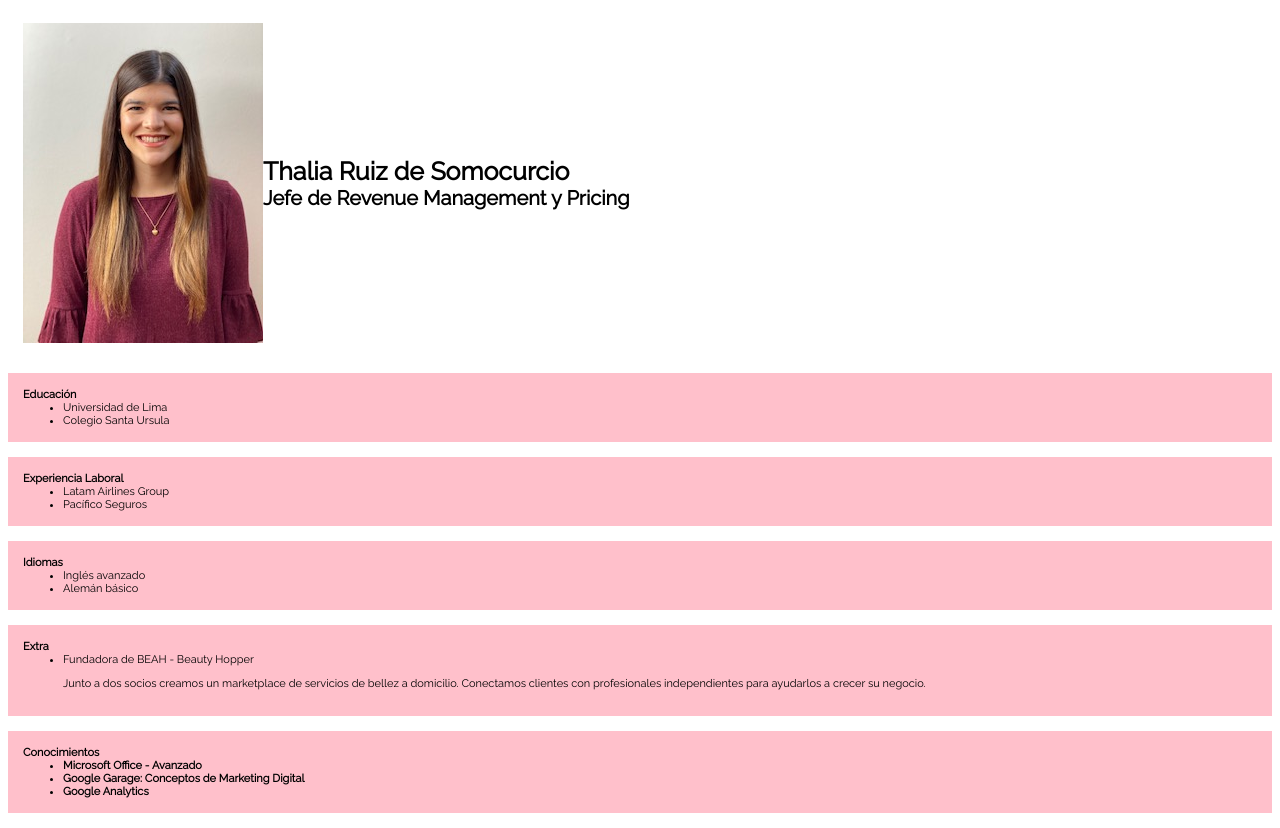
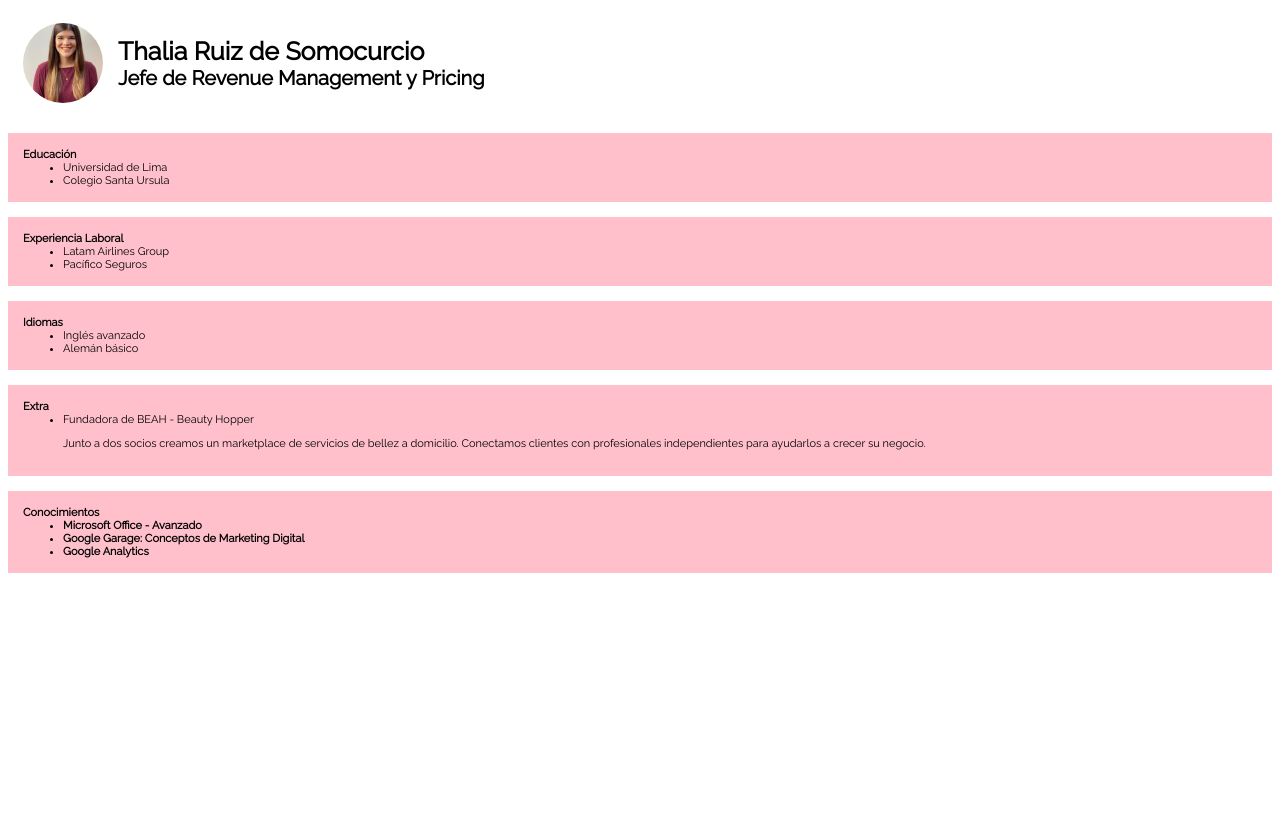
Before and after one commit to Thaliards/cv2020, a plain HTML site: page CV.html in a window 1280 px wide. After the commit the page ends 800 px from the top, so only its background shows below. Drawn offline with Linux system fonts and the light colour scheme.

Commit message:
Primer Commit

```diff
--- a/CV.html
+++ b/CV.html
@@ -60,7 +60,7 @@
 
 <body>
     <header>
-    <img class= "imag-avatar" src="IMG_7122 (1).JPG">
+    <img class= "img-avatar" src="IMG_7122 (1).JPG">
     <div>
         <h1>Thalia Ruiz de Somocurcio</h1>
         <h2>Jefe de Revenue Management y Pricing</h2>
```
